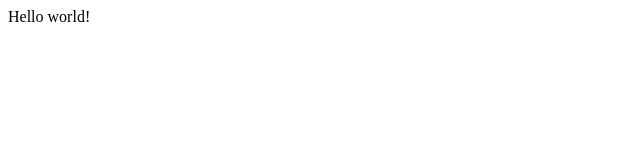
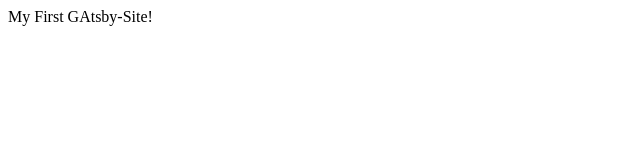
Before and after one commit to Semiteagain/gatsby-site, a Gatsby site: page / in a window 1280 px wide. Shown: the full height of the page, 0-640 px from the left. Built offline with nearby package versions, Linux system fonts and the light colour scheme; Gatsby itself is replaced by a stand-in of ours.

Commit message:
Update index.js

```diff
--- a/src/pages/index.js
+++ b/src/pages/index.js
@@ -1,5 +1,5 @@
 import React from "react"
 
 export default function Home() {
-  return <div>Hello world!</div>
+  return <div>My First GAtsby-Site!</div>
 }
```
